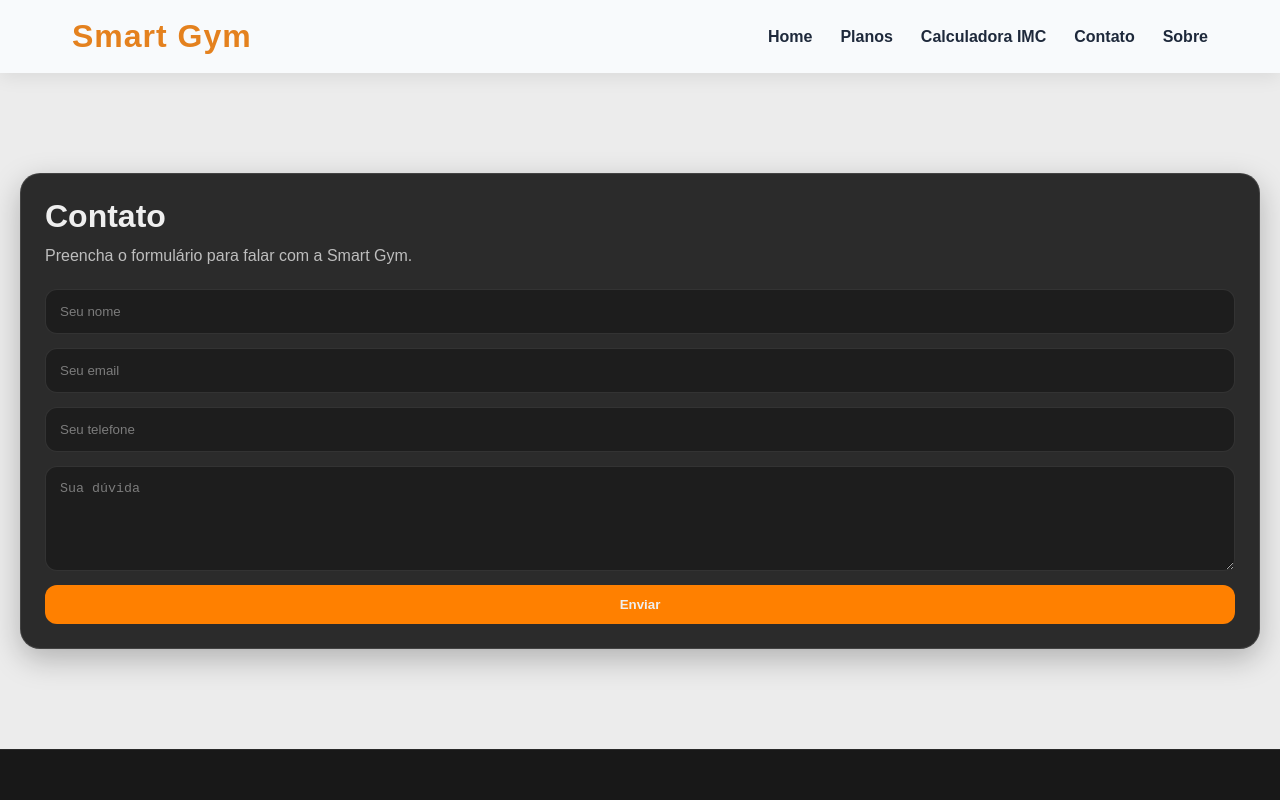
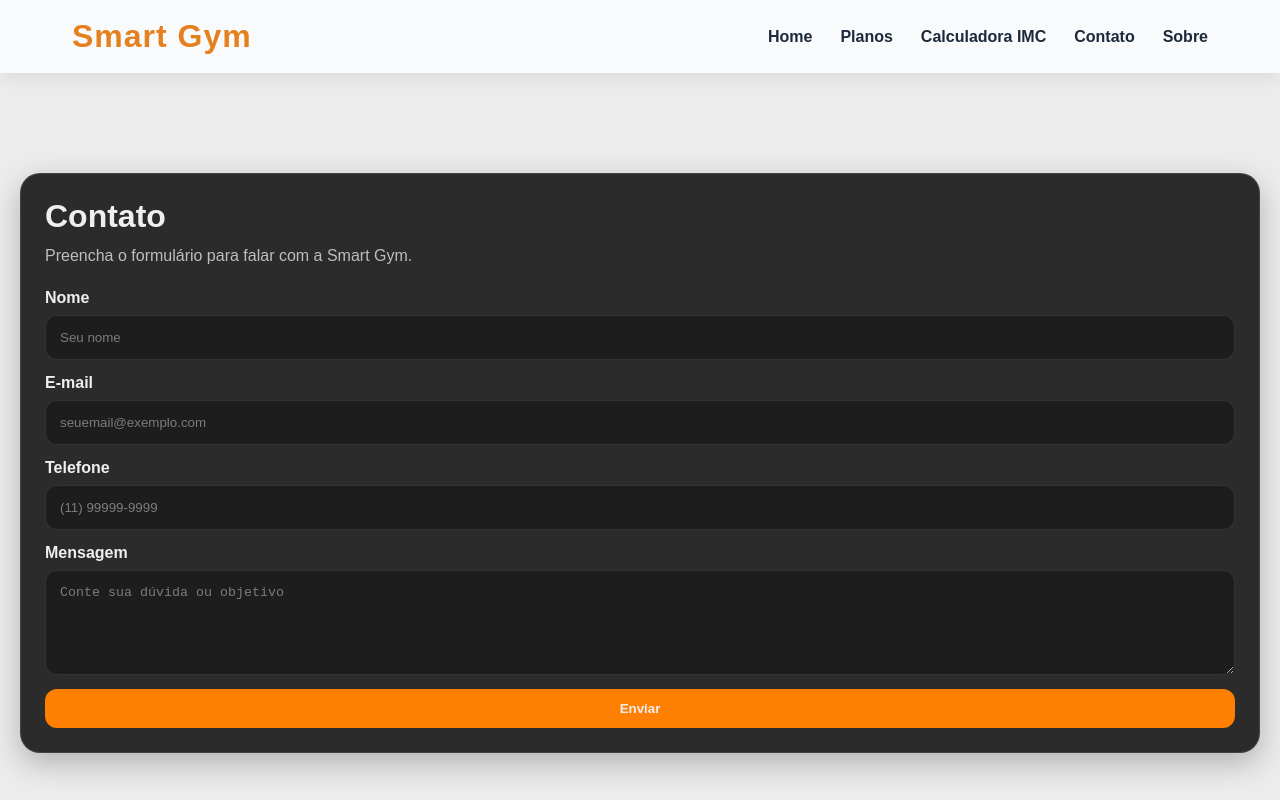
Before and after one commit to RogerrPaiva/Smart-gym, a React (Vite) app: page /contato in a window 1280 px wide. Shown: the top 800 px of the page. Built offline with nearby package versions, Linux system fonts and the light colour scheme.

Commit message:
feat: adiciona validacao e feedback ao formulario de contato

```diff
--- a/src/index.css
+++ b/src/index.css
@@ -251,6 +251,17 @@ button {
   margin-top: 24px;
 }
 
+.form-field {
+  display: flex;
+  flex-direction: column;
+  gap: 8px;
+}
+
+.form-field label {
+  color: var(--light);
+  font-weight: 600;
+}
+
 .form-box input,
 .form-box textarea {
   width: 100%;
@@ -271,6 +282,45 @@ button {
 .form-box textarea:focus {
   border-color: var(--primary);
   box-shadow: 0 0 0 3px rgba(228, 129, 30, 0.15);
+}
+
+.form-box .input-error {
+  border-color: #fb7185;
+  box-shadow: 0 0 0 3px rgba(251, 113, 133, 0.14);
+}
+
+.field-error {
+  color: #fda4af;
+  font-size: 0.92rem;
+}
+
+.form-status {
+  padding: 14px 16px;
+  border-radius: 14px;
+  line-height: 1.5;
+  font-weight: 500;
+}
+
+.form-status-idle {
+  display: none;
+}
+
+.form-status-enviando {
+  background: rgba(59, 130, 246, 0.15);
+  border: 1px solid rgba(96, 165, 250, 0.4);
+  color: #bfdbfe;
+}
+
+.form-status-sucesso {
+  background: rgba(34, 197, 94, 0.14);
+  border: 1px solid rgba(74, 222, 128, 0.38);
+  color: #bbf7d0;
+}
+
+.form-status-erro {
+  background: rgba(220, 38, 38, 0.14);
+  border: 1px solid rgba(248, 113, 113, 0.38);
+  color: #fecdd3;
 }
 
 /* BLOCO DA CALCULADORA NA HOME */
--- a/src/pages/Contato.jsx
+++ b/src/pages/Contato.jsx
@@ -1,16 +1,169 @@
+import { useState } from 'react'
+
+const initialFormData = {
+  nome: '',
+  email: '',
+  telefone: '',
+  mensagem: '',
+}
+
+function validarFormulario(formData) {
+  const nome = formData.nome.trim()
+  const email = formData.email.trim()
+  const telefone = formData.telefone.trim()
+  const mensagem = formData.mensagem.trim()
+  const novosErros = {}
+  const telefoneLimpo = telefone
+    .replace('(', '')
+    .replace(')', '')
+    .replace('-', '')
+    .replace(' ', '')
+
+  if (nome === '') {
+    novosErros.nome = 'Informe seu nome.'
+  }
+
+  if (email === '') {
+    novosErros.email = 'Informe seu e-mail.'
+  } else if (!email.includes('@') || !email.includes('.')) {
+    novosErros.email = 'Digite um e-mail válido.'
+  }
+
+  if (telefone === '') {
+    novosErros.telefone = 'Informe seu telefone.'
+  } else if (telefoneLimpo.length < 10) {
+    novosErros.telefone = 'Digite um telefone com DDD.'
+  }
+
+  if (mensagem === '') {
+    novosErros.mensagem = 'Escreva sua mensagem.'
+  } else if (mensagem.length < 10) {
+    novosErros.mensagem = 'A mensagem deve ter pelo menos 10 caracteres.'
+  }
+
+  return novosErros
+}
+
 function Contato() {
+  const [formData, setFormData] = useState(initialFormData)
+  const [erros, setErros] = useState({})
+  const [statusEnvio, setStatusEnvio] = useState('idle')
+  const [mensagemStatus, setMensagemStatus] = useState('')
+
+  function handleChange(e) {
+    const { name, value } = e.target
+
+    setFormData({
+      ...formData,
+      [name]: value,
+    })
+
+    setErros({
+      ...erros,
+      [name]: '',
+    })
+
+    setMensagemStatus('')
+  }
+
+  function handleSubmit(e) {
+    e.preventDefault()
+
+    const novosErros = validarFormulario(formData)
+
+    if (Object.keys(novosErros).length > 0) {
+      setErros(novosErros)
+      setStatusEnvio('erro')
+      setMensagemStatus('Revise os campos destacados e tente novamente.')
+      return
+    }
+
+    setErros({})
+    setStatusEnvio('enviando')
+    setMensagemStatus('Enviando sua mensagem...')
+
+    setTimeout(() => {
+      setFormData(initialFormData)
+      setStatusEnvio('sucesso')
+      setMensagemStatus('Mensagem enviada com sucesso. Em breve a Smart Gym entra em contato.')
+    }, 1200)
+  }
+
   return (
     <main className="page">
       <section className="contact-box">
         <h1>Contato</h1>
         <p>Preencha o formulário para falar com a Smart Gym.</p>
 
-        <form className="form-box">
-          <input type="text" placeholder="Seu nome" />
-          <input type="email" placeholder="Seu email" />
-          <input type="tel" placeholder="Seu telefone" />
-          <textarea placeholder="Sua dúvida" rows="5"></textarea>
-          <button type="submit">Enviar</button>
+        <form className="form-box" onSubmit={handleSubmit} noValidate>
+          <div className="form-field">
+            <label htmlFor="nome">Nome</label>
+            <input
+              id="nome"
+              name="nome"
+              type="text"
+              placeholder="Seu nome"
+              value={formData.nome}
+              onChange={handleChange}
+              className={erros.nome ? 'input-error' : ''}
+            />
+            {erros.nome && <span className="field-error">{erros.nome}</span>}
+          </div>
+
+          <div className="form-field">
+            <label htmlFor="email">E-mail</label>
+            <input
+              id="email"
+              name="email"
+              type="email"
+              placeholder="seuemail@exemplo.com"
+              value={formData.email}
+              onChange={handleChange}
+              className={erros.email ? 'input-error' : ''}
+            />
+            {erros.email && <span className="field-error">{erros.email}</span>}
+          </div>
+
+          <div className="form-field">
+            <label htmlFor="telefone">Telefone</label>
+            <input
+              id="telefone"
+              name="telefone"
+              type="tel"
+              placeholder="(11) 99999-9999"
+              value={formData.telefone}
+              onChange={handleChange}
+              className={erros.telefone ? 'input-error' : ''}
+            />
+            {erros.telefone && <span className="field-error">{erros.telefone}</span>}
+          </div>
+
+          <div className="form-field">
+            <label htmlFor="mensagem">Mensagem</label>
+            <textarea
+              id="mensagem"
+              name="mensagem"
+              placeholder="Conte sua dúvida ou objetivo"
+              rows="5"
+              value={formData.mensagem}
+              onChange={handleChange}
+              className={erros.mensagem ? 'input-error' : ''}
+            />
+            {erros.mensagem && <span className="field-error">{erros.mensagem}</span>}
+          </div>
+
+          {mensagemStatus && (
+            <div
+              className={`form-status form-status-${statusEnvio}`}
+              aria-live="polite"
+            >
+              {mensagemStatus}
+            </div>
+          )}
+
+          <button type="submit" disabled={statusEnvio === 'enviando'}>
+            {statusEnvio === 'enviando' ? 'Enviando...' : 'Enviar'}
+          </button>
         </form>
       </section>
     </main>
```
